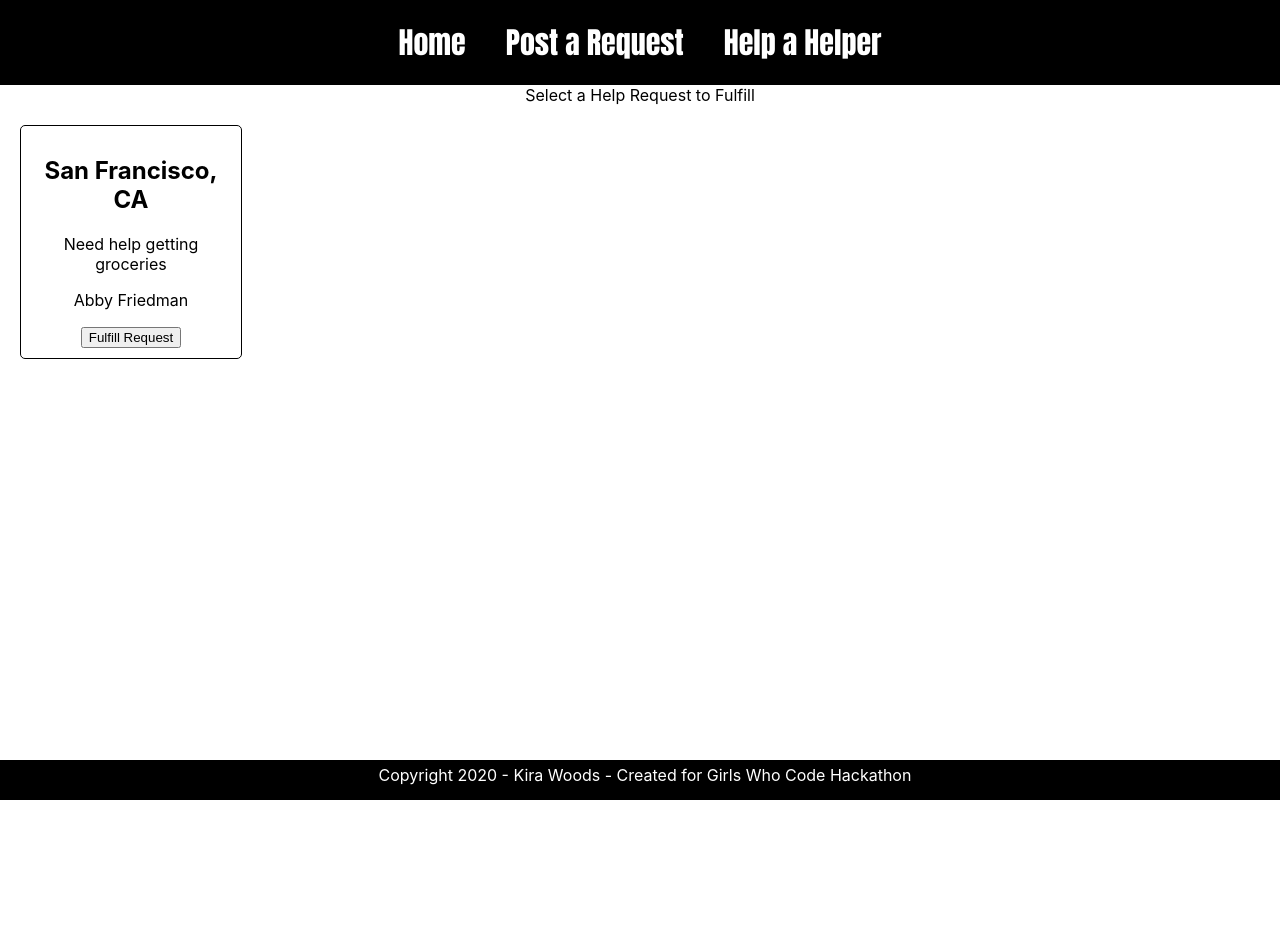
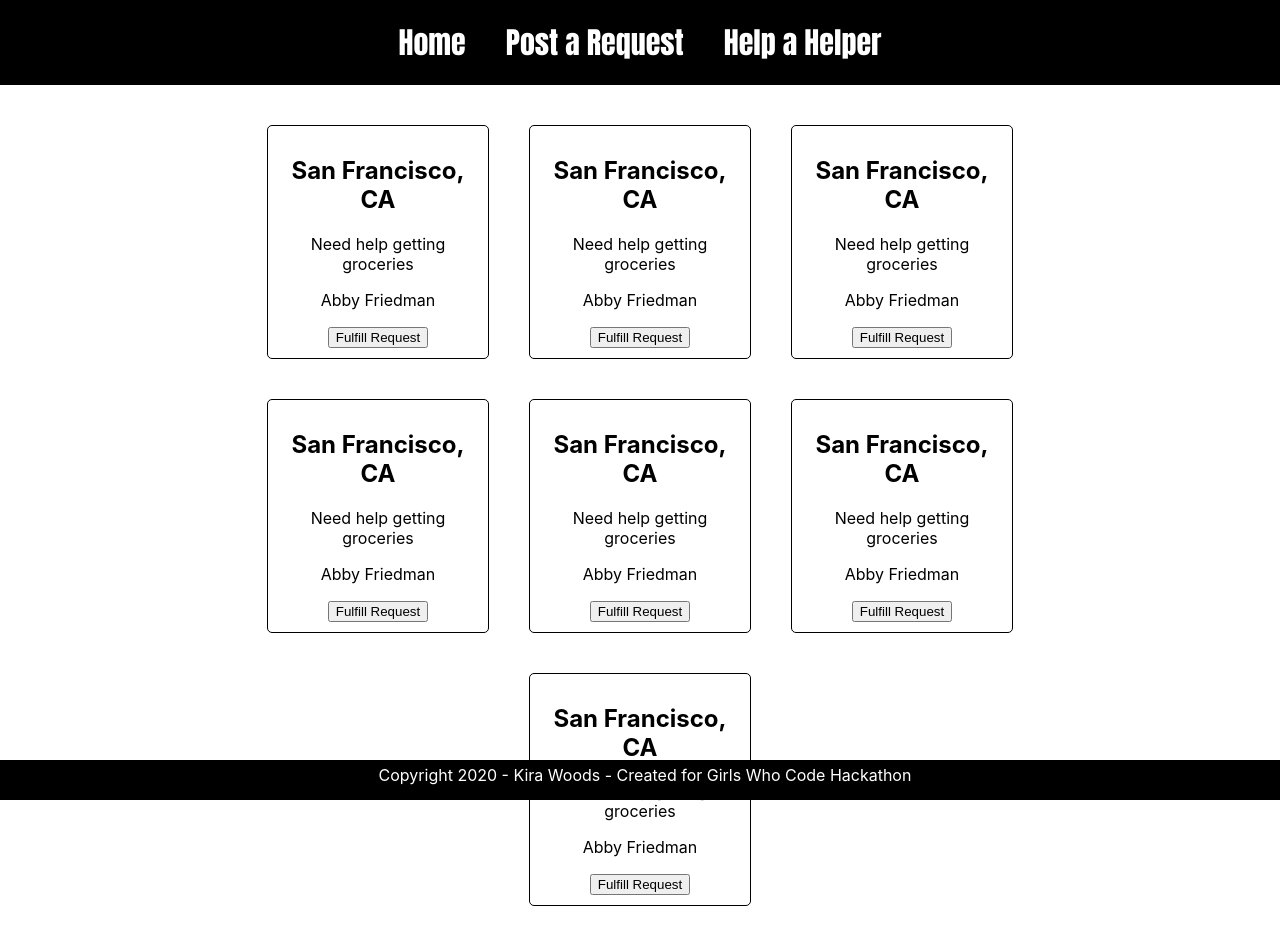
Before and after one commit to kirawoods/helper-helper, a React (Create React App) app: page /helperhelpers in a window 1280 px wide. Before the commit the page ends 800 px from the top, so only its background shows below. Built offline with nearby package versions, Linux system fonts and the light colour scheme.

Commit message:
updates styling

```diff
--- a/src/components/HelperHelper.css
+++ b/src/components/HelperHelper.css
@@ -0,0 +1,6 @@
+.help-cards-container {
+  margin: 20px 200px;
+  display: flex;
+  flex-wrap: wrap;
+  justify-content: center;
+}
--- a/src/components/HelperHelper.js
+++ b/src/components/HelperHelper.js
@@ -10,8 +10,37 @@ const helpRequest = {
 
 export function HelperHelper() {
   return (
-    <div>
-      <div>Select a Help Request to Fulfill</div>
+    <div className="help-cards-container">
+      <HelpRequestCard
+        name={helpRequest.name}
+        location={helpRequest.location}
+        request={helpRequest.request}
+      />
+      <HelpRequestCard
+        name={helpRequest.name}
+        location={helpRequest.location}
+        request={helpRequest.request}
+      />
+      <HelpRequestCard
+        name={helpRequest.name}
+        location={helpRequest.location}
+        request={helpRequest.request}
+      />
+      <HelpRequestCard
+        name={helpRequest.name}
+        location={helpRequest.location}
+        request={helpRequest.request}
+      />
+      <HelpRequestCard
+        name={helpRequest.name}
+        location={helpRequest.location}
+        request={helpRequest.request}
+      />
+      <HelpRequestCard
+        name={helpRequest.name}
+        location={helpRequest.location}
+        request={helpRequest.request}
+      />
       <HelpRequestCard
         name={helpRequest.name}
         location={helpRequest.location}
```
